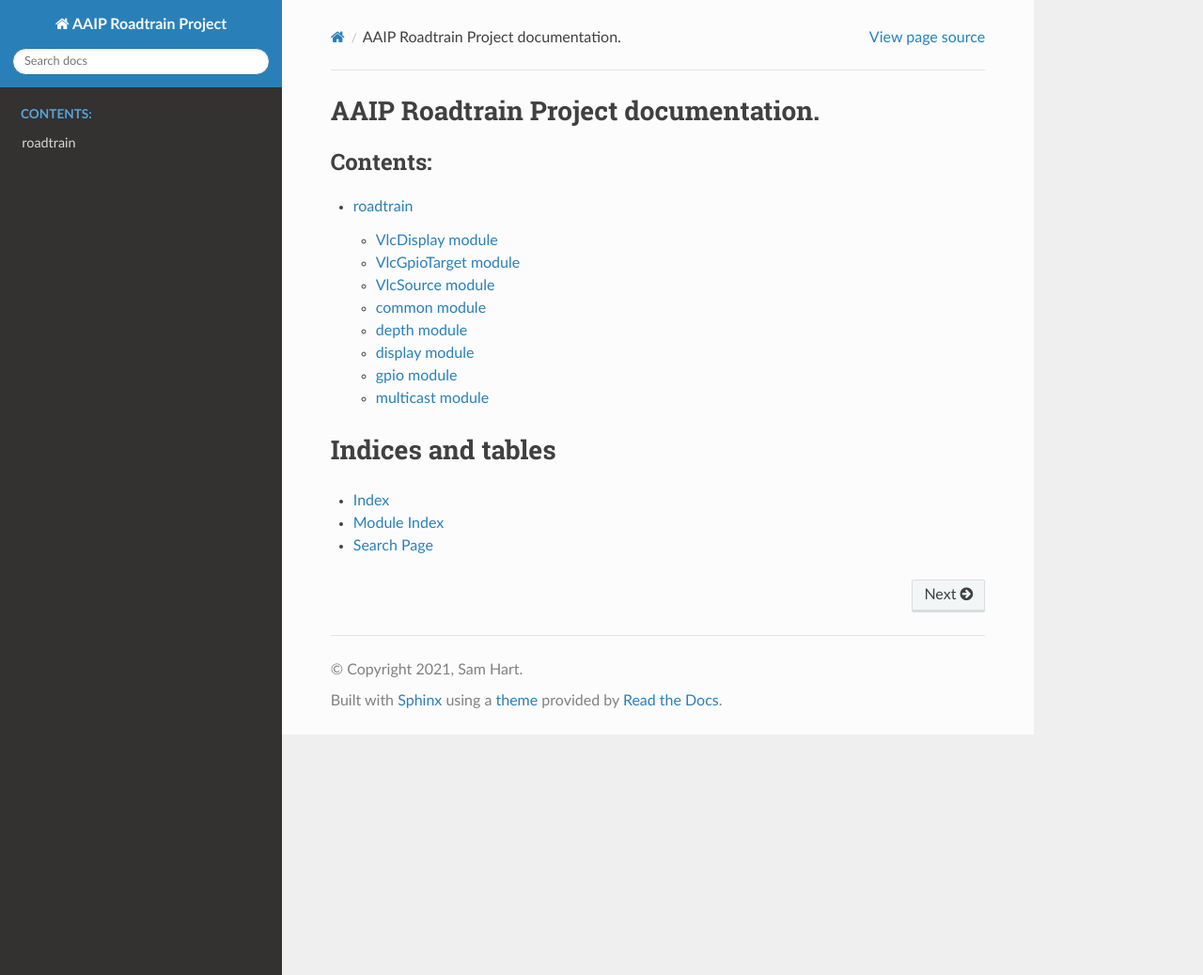
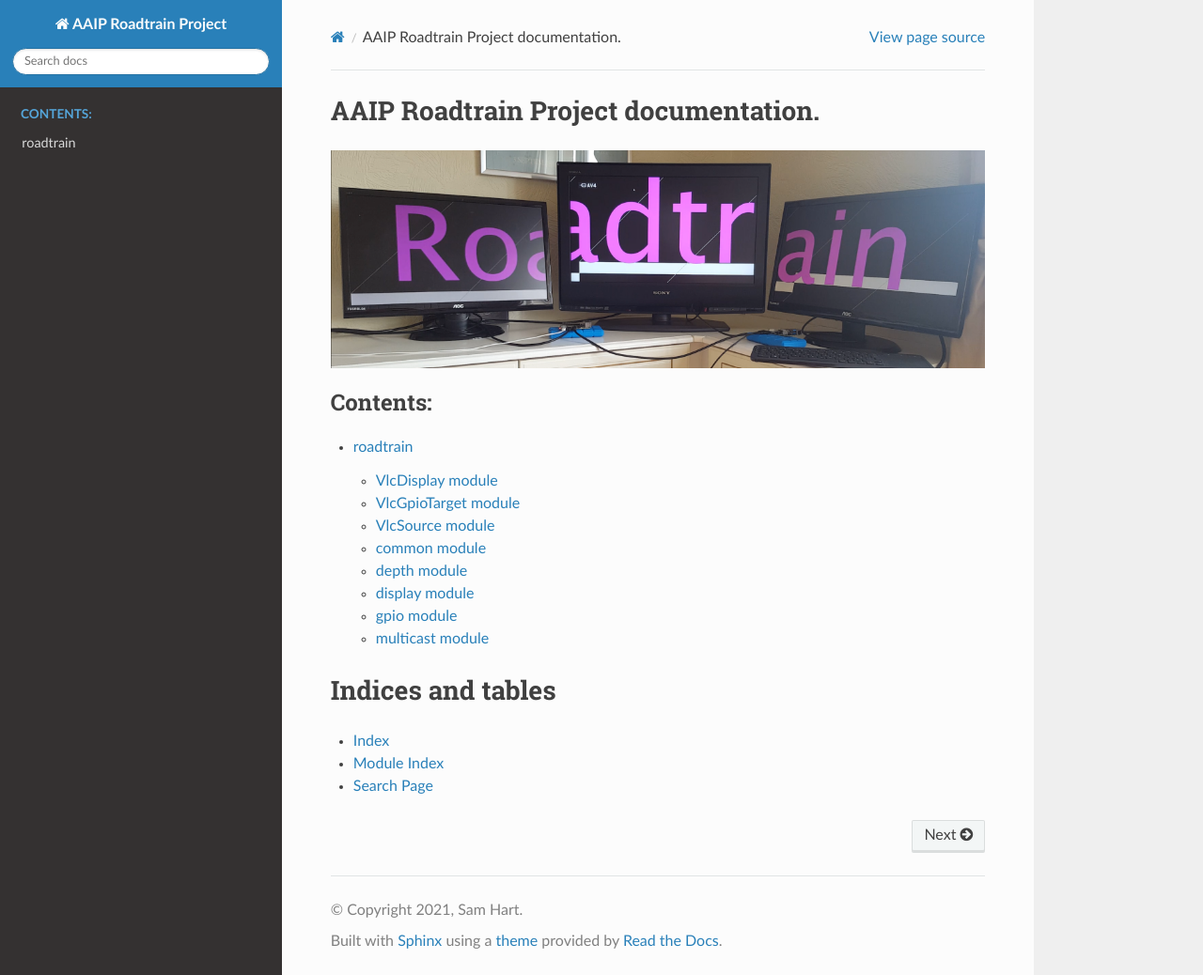
Before and after one commit to wsdh500/roadtrain, a Sphinx documentation site: the page built from docs/source/index.rst, in a window 1280 px wide and 1038 px high. Shown: the whole window at 94% size. Built offline with Sphinx 7.4.7 and the Read the Docs theme 2.0.0, drawn with Linux system fonts in a browser that asks for light colours.

Commit message:
Add an image demonstrating the system.

```diff
--- a/docs/source/index.rst
+++ b/docs/source/index.rst
@@ -5,6 +5,9 @@
 
 AAIP Roadtrain Project documentation.
 ==================================================
+
+.. image::
+   images/triple-display_sm.png
 
 .. toctree::
    :maxdepth: 2
```
Also changed, not shown: docs/source/images/triple-display_sm.png (added).
